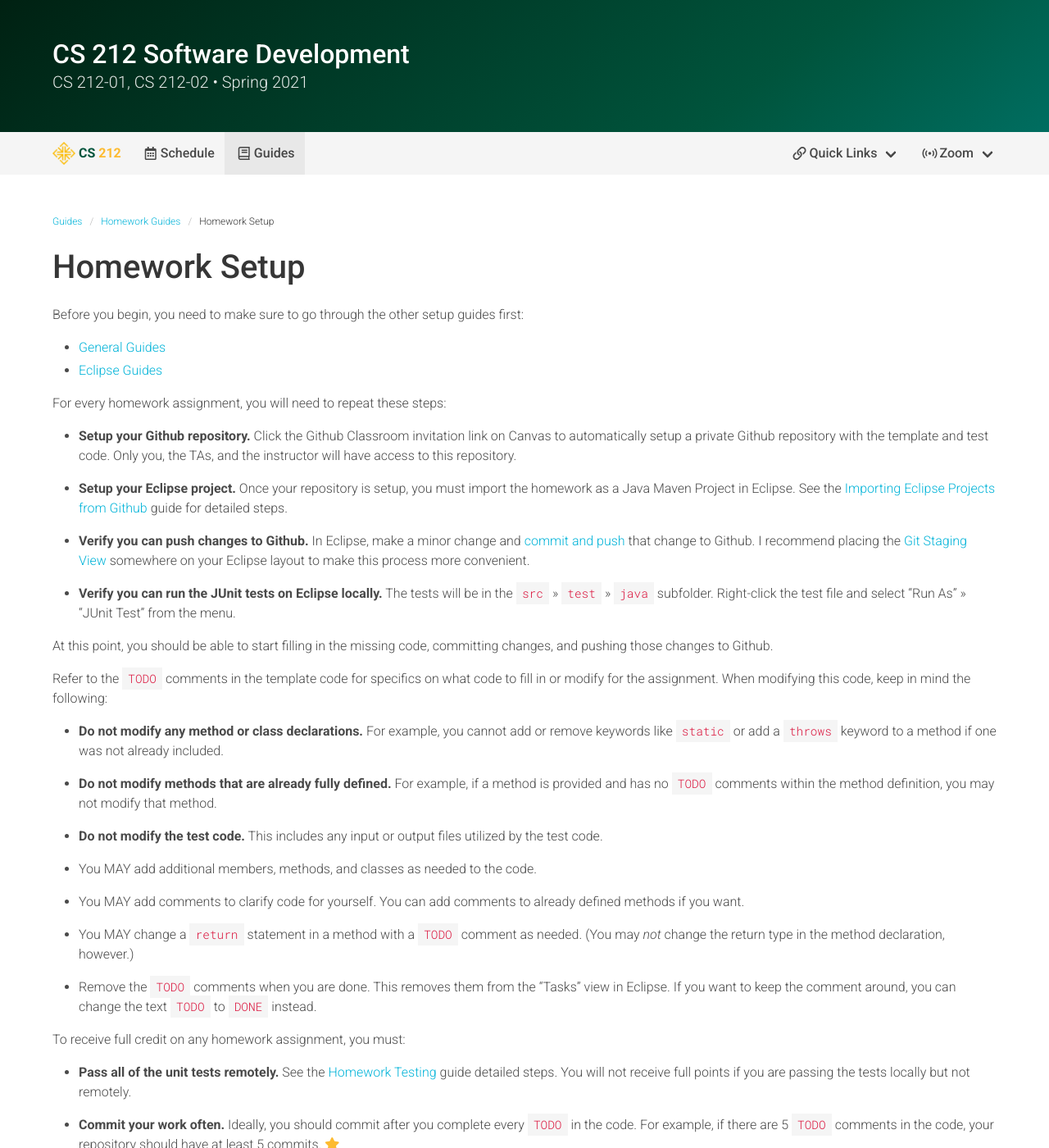
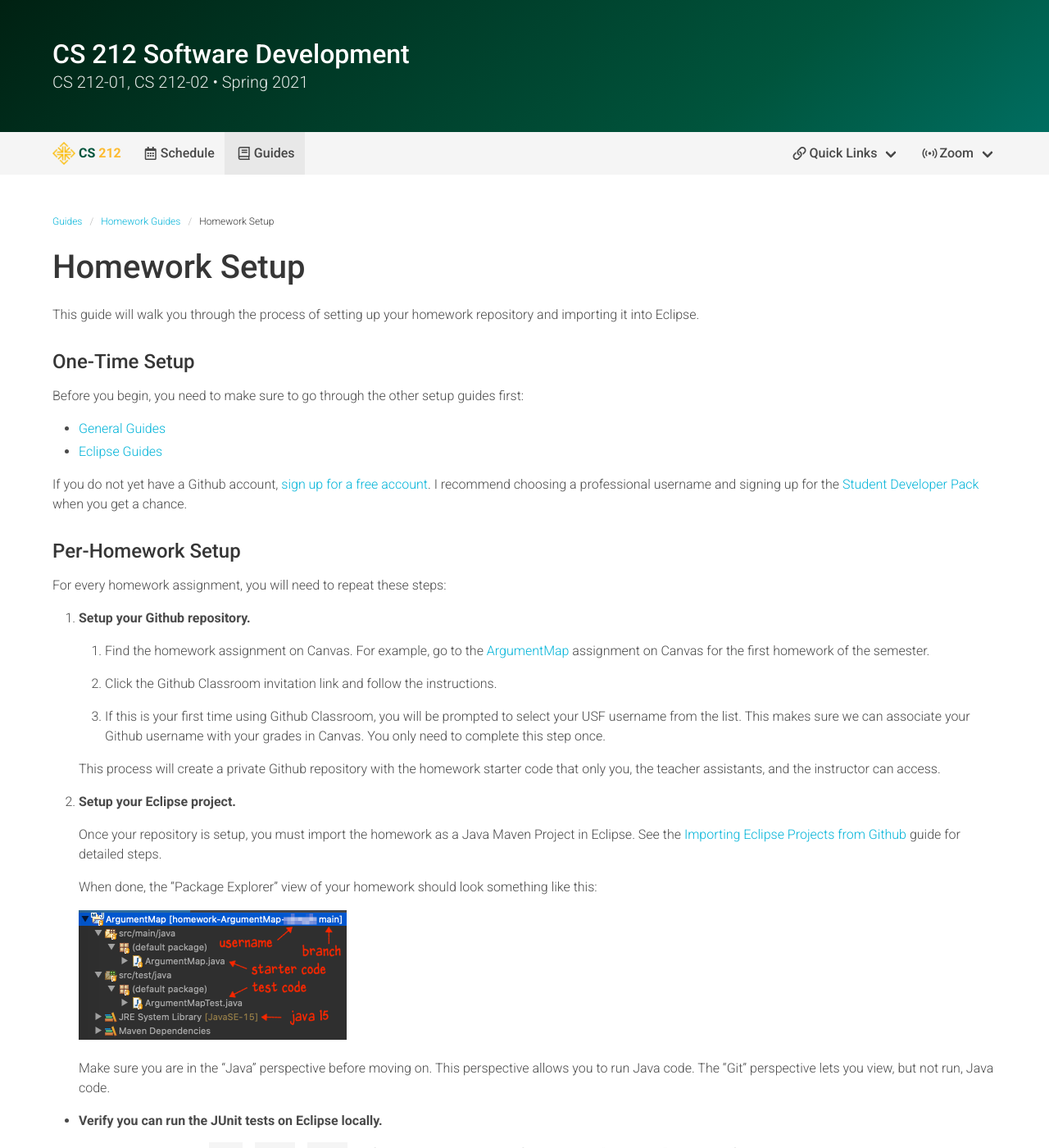
Before and after one commit to usf-cs212-spring2021/usf-cs212-spring2021.github.io, a Jekyll site: the page built from _homework/homework-setup.md, in a window 1280 px wide and 1400 px high. Shown: the whole window at 82% size. Built offline with Jekyll 4.4.1, drawn with Linux system fonts in a browser that asks for light colours; comment, search, counter and statistics services are not loaded; some of the changed text lies outside the part shown.

Commit message:
Adding more screenshots

```diff
--- a/_homework/homework-setup.md
+++ b/_homework/homework-setup.md
@@ -5,22 +5,78 @@
 key: 1
 ---
 
+This guide will walk you through the process of setting up your homework repository and importing it into Eclipse.
+
+### One-Time Setup
+
 Before you begin, you need to make sure to go through the other setup guides first:
 
   - [General Guides](/guides/general/)
   - [Eclipse Guides](/guides/eclipse/)
 
+If you do not yet have a Github account, [sign up for a free account](https://github.com/join). I recommend choosing a professional username and signing up for the [Student Developer Pack](https://education.github.com/pack)  when you get a chance.
+
+### Per-Homework Setup
+
 For every homework assignment, you will need to repeat these steps:
 
-  - **Setup your Github repository.** Click the Github Classroom invitation link on Canvas to automatically setup a private Github repository with the template and test code. Only you, the TAs, and the instructor will have access to this repository.
+  1. **Setup your Github repository.**
 
-  - **Setup your Eclipse project.** Once your repository is setup, you must import the homework as a Java Maven Project in Eclipse. See the [Importing Eclipse Projects from Github](/guides/eclipse/importing-eclipse-projects-from-github.html) guide for detailed steps.
+      1. Find the homework assignment on Canvas. For example, go to the [ArgumentMap](https://usfca.instructure.com/courses/1597848/assignments/7043821) assignment on Canvas for the first homework of the semester.
 
-  - **Verify you can push changes to Github.** In Eclipse, make a minor change and [commit and push](http://wiki.eclipse.org/EGit/User_Guide#Committing_Changes) that change to Github. I recommend placing the [Git Staging View](http://wiki.eclipse.org/EGit/User_Guide#Git_Staging_View) somewhere on your Eclipse layout to make this process more convenient.
+      1. Click the Github Classroom invitation link and follow the instructions.
 
-  - **Verify you can run the JUnit tests on Eclipse locally.** The tests will be in the `src` » `test` » `java` subfolder. Right-click the test file and select "Run As" » "JUnit Test" from the menu.
+      1. If this is your first time using Github Classroom, you will be prompted to select your USF username from the list. This makes sure we can associate your Github username with your grades in Canvas. You only need to complete this step once.
+
+      This process will create a private Github repository with the homework starter code that only you, the teacher assistants, and the instructor can access.
+
+  2. **Setup your Eclipse project.**
+
+      Once your repository is setup, you must import the homework as a Java Maven Project in Eclipse. See the [Importing Eclipse Projects from Github](/guides/eclipse/importing-eclipse-projects-from-github.html) guide for detailed steps.
+
+      When done, the "Package Explorer" view of your homework should look something like this:
+
+      ![Screenshot]({{ "/images/homework-imported.png" | relative_url }}){: style="width: calc(654px * 0.5);"}
+
+      Make sure you are in the "Java" perspective before moving on. This perspective allows you to run Java code. The "Git" perspective lets you view, but not run, Java code.
+
+  - **Verify you can run the JUnit tests on Eclipse locally.**
+
+      The tests will be in the `src` » `test` » `java` subfolder. Right-click the test file and select "Run As" » "JUnit Test" from the menu.
+
+      That should open up the "JUnit" view automatically, which will look similar to this:
+
+      ![Screenshot]({{ "/images/homework-junit.png" | relative_url }}){: style="width: calc(734px * 0.5);"}
+
+      These are the tests you will need to pass for the homework. Most of the tests will fail the first time.
+
+  - **Commit and push changes to Github.**
+
+      In Eclipse, make a minor change and [commit and push](http://wiki.eclipse.org/EGit/User_Guide#Committing_Changes) that change to Github. I recommend placing the [Git Staging View](http://wiki.eclipse.org/EGit/User_Guide#Git_Staging_View) somewhere on your Eclipse layout to make this process more convenient.
+
+      Make sure to drag files from the "Unstaged" to the "Staged" box and add a commit message. For example:
+
+      ![Screenshot]({{ "/images/homework-staging.png" | relative_url }}){: style="width: calc(654px * 0.5);"}
+
+      Click "Commit and Push" to make a checkpoint and push that checkpoint to Github. If you click "Commit" you only make a local checkpoint on your system.
+
+  - **Verify the Autograder Github Action ran properly.**
+
+      Visit your repository on Github. Click the "Actions" tab to view all of the runs. There should be a run with the same name as your last commit.
+
+      Make sure the action finishes running. Here is an example of what a completed action looks like:
+
+      <https://github.com/usf-cs212-spring2021/homework-ArgumentMap-template/actions/runs/520215983>
+
+      Scroll down in the "Summary" view to see the "Annotations" section. That will report the number of points your homework has earned so far:
+
+      ![Screenshot]({{ "/images/homework-annotation.png" | relative_url }}){: style="width: calc(1162px * 0.5);"}
+
+      For details on which tests failed, you need to drill into the "Autograding" output.
 
 At this point, you should be able to start filling in the missing code, committing changes, and pushing those changes to Github.
+
+### Completing Homework
 
 Refer to the `TODO` comments in the template code for specifics on what code to fill in or modify for the assignment. When modifying this code, keep in mind the following:
 
@@ -42,7 +98,9 @@
 
   - **Pass all of the unit tests remotely.** See the [Homework Testing](/guides/homework/homework-testing.html) guide detailed steps. You will not receive full points if you are passing the tests locally but not remotely.
 
-  - **Commit your work often.** Ideally, you should commit after you complete every `TODO` in the code. For example, if there are 5 `TODO` comments in the code, your repository should have at least 5 commits. <i class="fas fa-star has-text-warning"></i>
+  - **Commit your work often.** Some assignments require a minimum number of commits! Consider making a commit after you complete every `TODO` in the code or after you pass a new test. <i class="fas fa-star has-text-warning"></i>
+
+  - **Avoid warnings.** Some assignments require the code to compile with no warnings to earn full points. Try to make sure your code is warning-free in Eclipse before testing your code remotely!
 
   - **Follow the `TODO` directions.** For example, if the `TODO` comment stated you must use a `HashSet` and your code does not, you could lose points even if you are passing all of the unit tests.
 
```
Also changed, not shown: images/homework-annotation.png (added), images/homework-imported.png (added), images/homework-junit.png (added), images/homework-staging.png (added).
